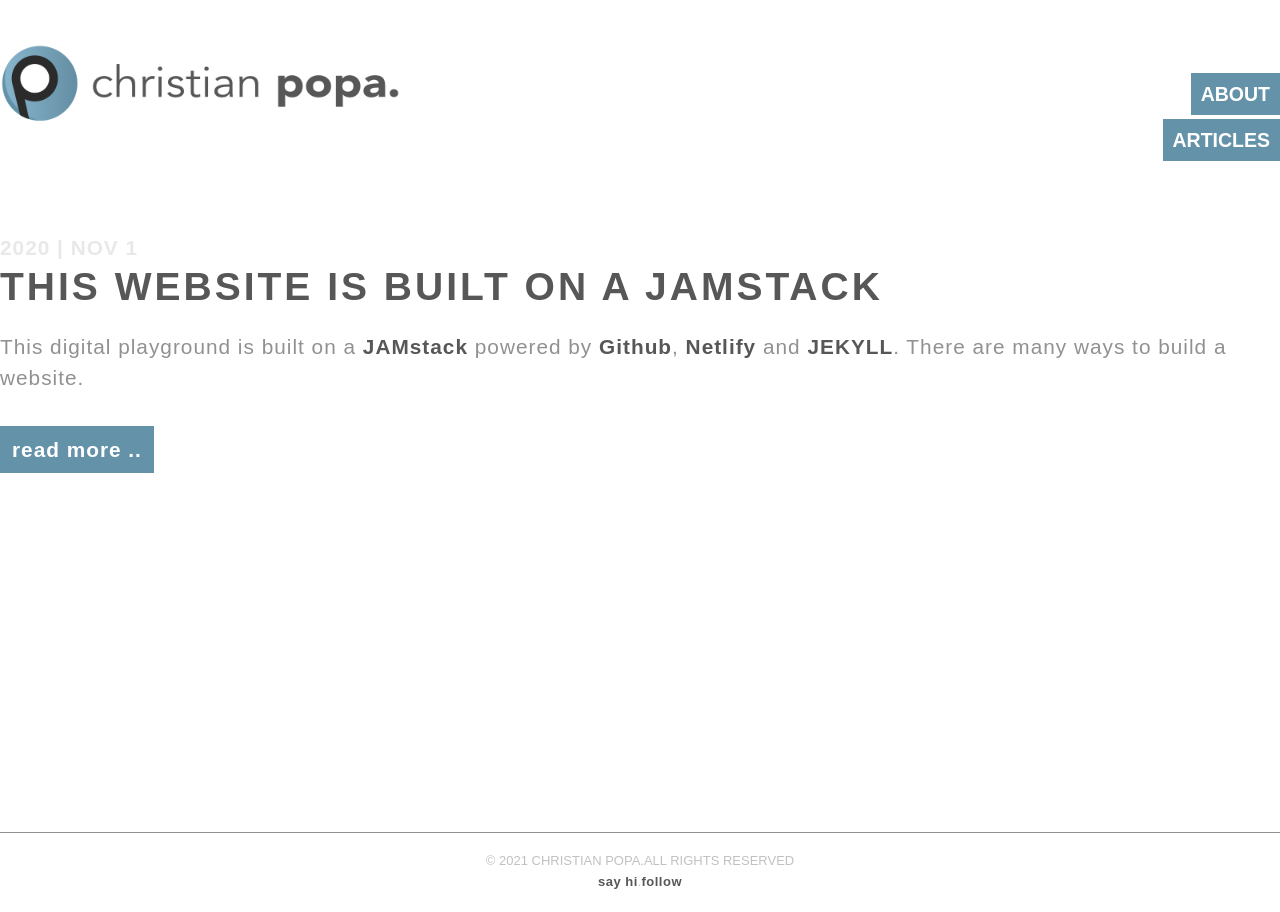
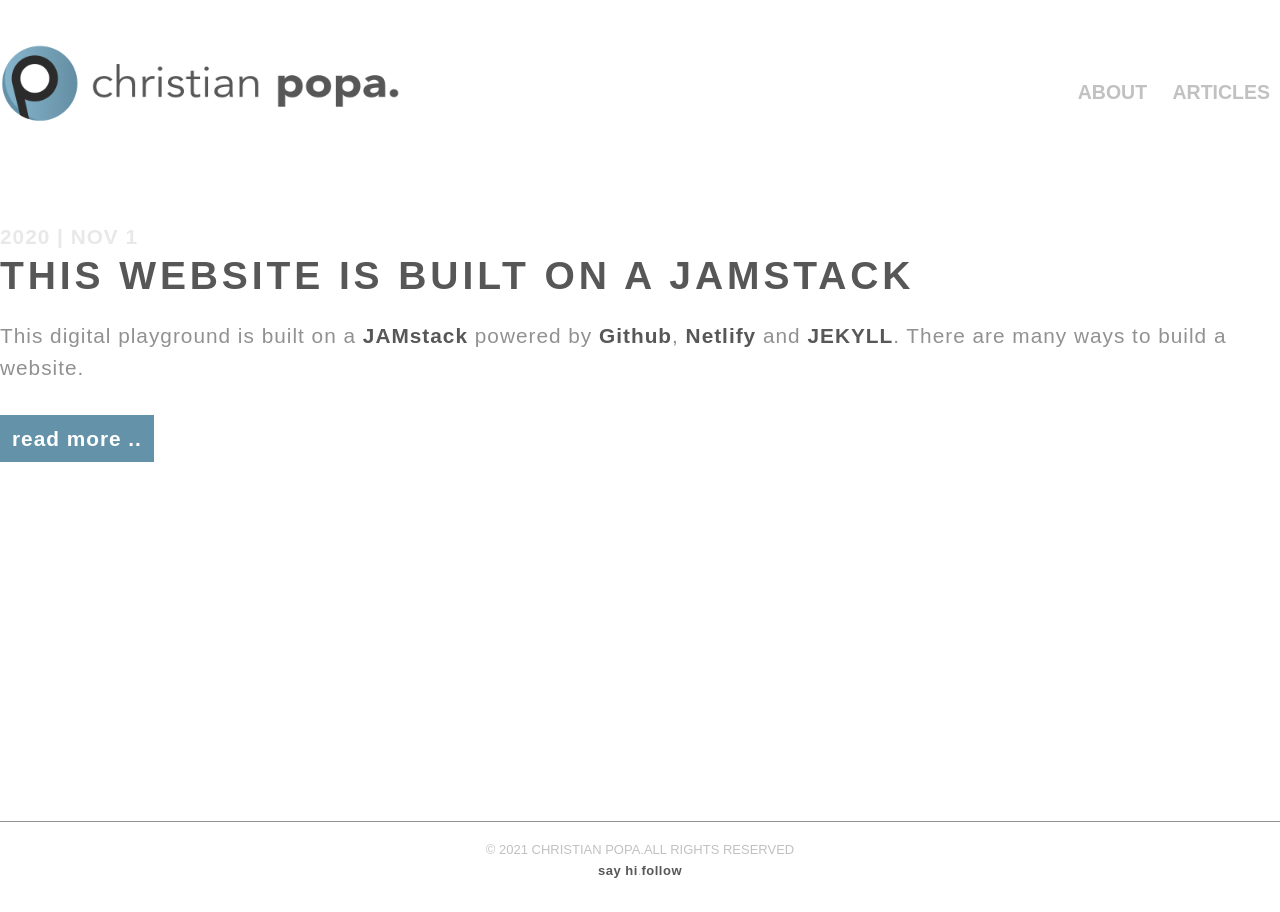
Before and after one commit to cristego/cristego.github.io, a Jekyll site: the page built from articles/index.html, in a window 1280 px wide. Built offline with Jekyll 4.4.1, drawn with Linux system fonts in a browser that asks for light colours; the list of posts is cut into pages by our own code.

Commit message:
css update

```diff
--- a/css/core.css
+++ b/css/core.css
@@ -302,7 +302,7 @@
 #content h1 {
 	font-weight: bold;
 	font-size: 3.0em;
-	letter-spacing: 1em;
+	letter-spacing: 0.1em;
 	text-transform: uppercase;
 }
 
@@ -376,7 +376,7 @@
 #post h1, #content_about h1 {
 	font-weight: 700;
 	font-size: 3.0em;
-	letter-spacing: 3px;
+	letter-spacing: 0.1em;
 	text-transform: uppercase;
 	color: #575757;
 	margin-top: 20px;
@@ -388,7 +388,9 @@
 	color: #575757;
 }
 
-#post h1 a:hover, #content_about h1 a:hover  {color: #6492A9;}
+#post h1 a:hover, #content_about h1 a:hover  {
+	color: #6492A9;
+}
 
 #post h2, #content_about h2 {
 	font-size: 1.5em;
@@ -561,7 +563,7 @@
 	}
 }
 
-@media only screen and (max-device-width: 800px) {
+@media only screen and (max-width: 800px) {
 	#nav_header a {
 		background-color: #6492A9;
 		color: #fff;
```
